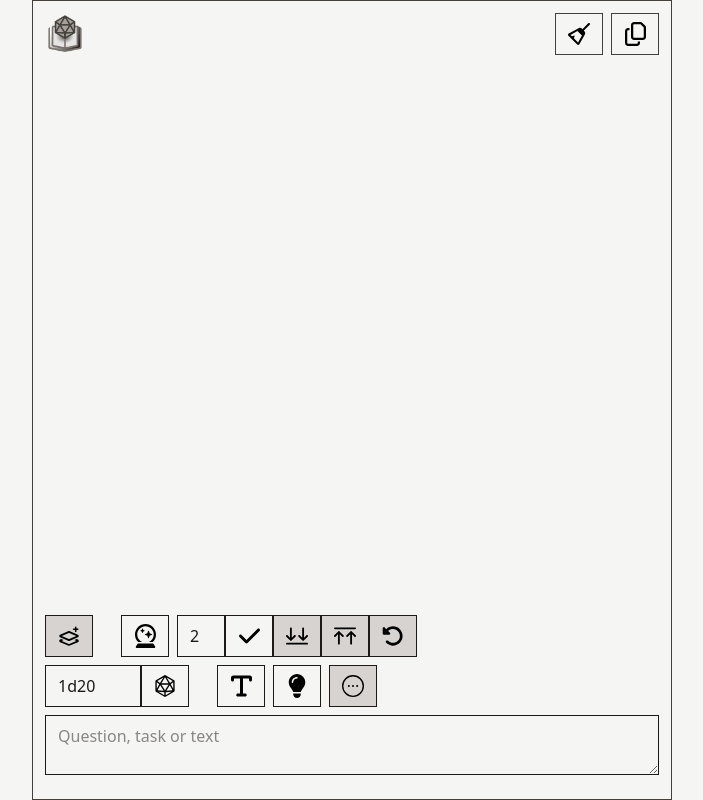
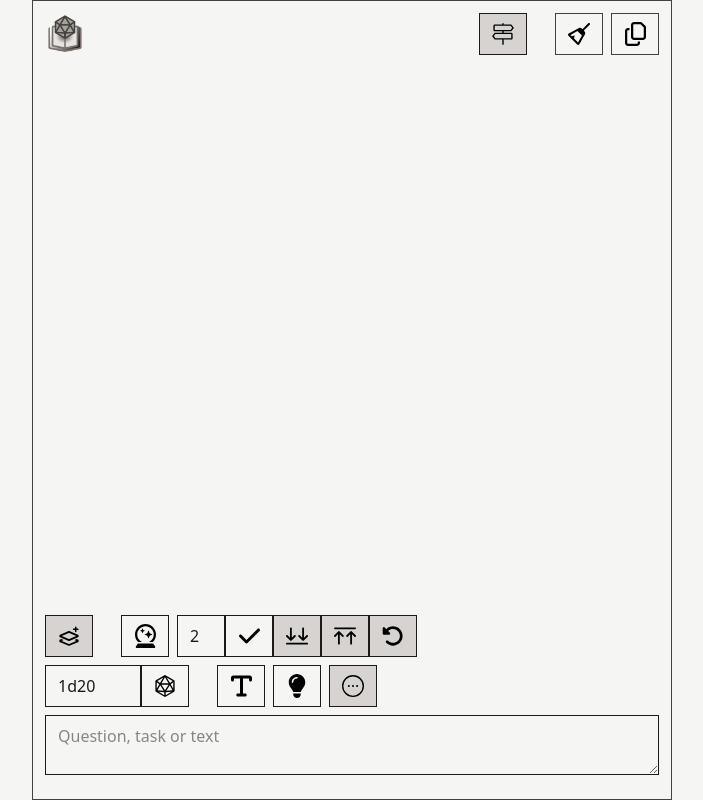
Before and after one commit to matalina/story-mode, a Svelte app: page /story in a window 1280 px wide. Shown: the whole page, without its empty margins (288-991 px from the left). Built offline with nearby package versions, Linux system fonts and the light colour scheme.

Commit message:
back to working map feature as it was

```diff
--- a/src/App.svelte
+++ b/src/App.svelte
@@ -12,7 +12,7 @@
   import More from './components/pages/More.svelte';
   import Settings from './components/pages/Settings.svelte';
   import Home, { isDarkMode } from './components/pages/Home.svelte';
-
+  import Map from './components/pages/Map.svelte';
 
   let url = $state('');
   let dark = $derived(isDarkMode.value);
@@ -28,6 +28,7 @@
         <Route path="/about"><About /></Route>
         <Route path="/more"><More /></Route>
         <Route path="/settings"><Settings/></Route>
+        <Route path="/map"><Map /></Route>
       </section>
     </div>
   </Router>
--- /dev/null
+++ b/src/components/carta-map/MapButton.svelte
@@ -0,0 +1,18 @@
+<script lang="ts">
+  import MapIcon from '../../assets/map.svg';
+  import { navigate } from 'svelte-routing';
+  import { tooltip } from '../../lib/tooltip.svelte';
+  function openMap() {
+    navigate('/map');
+  }
+</script>
+
+<div class="relative">
+  <button
+    onclick={openMap}
+    class="w-[48px] flex items-center justify-center"
+    use:tooltip={ {text: 'Map', position: 'bottom'} }
+  >
+    <img src={MapIcon} alt="Map"  class="h-[24px]"/>
+  </button>
+</div>
--- /dev/null
+++ b/src/components/pages/Map.svelte
@@ -0,0 +1,9 @@
+<script>
+  import CartaMap from "../carta-map/CartaMap.svelte";
+  import Page from "../ui/Page.svelte";
+</script>
+
+<Page back="/story">
+  <h3 class="text-3xl font-bold mb-3">Map</h3>
+  <CartaMap />
+</Page>
--- a/src/components/ui/Header.svelte
+++ b/src/components/ui/Header.svelte
@@ -3,6 +3,8 @@
   import Logo from "../../assets/logo.svg";
   import ClearButton from "../story-mode/ClearButton.svelte";
   import CopyButton from "../story-mode/CopyButton.svelte";
+  import Divider from "./Divider.svelte";
+  import MapButton from "../carta-map/MapButton.svelte";
 </script>
 
 <header class="flex justify-between items-center mb-3">
@@ -10,7 +12,9 @@
     <img src={Logo} alt="Story Mode" class="h-10" />
   </Link>
   <div class="flex gap-2 items-center">
-    <ClearButton/>
+    <MapButton />
+    <Divider />
+    <ClearButton />
     <CopyButton />
   </div>
 </header>
```
